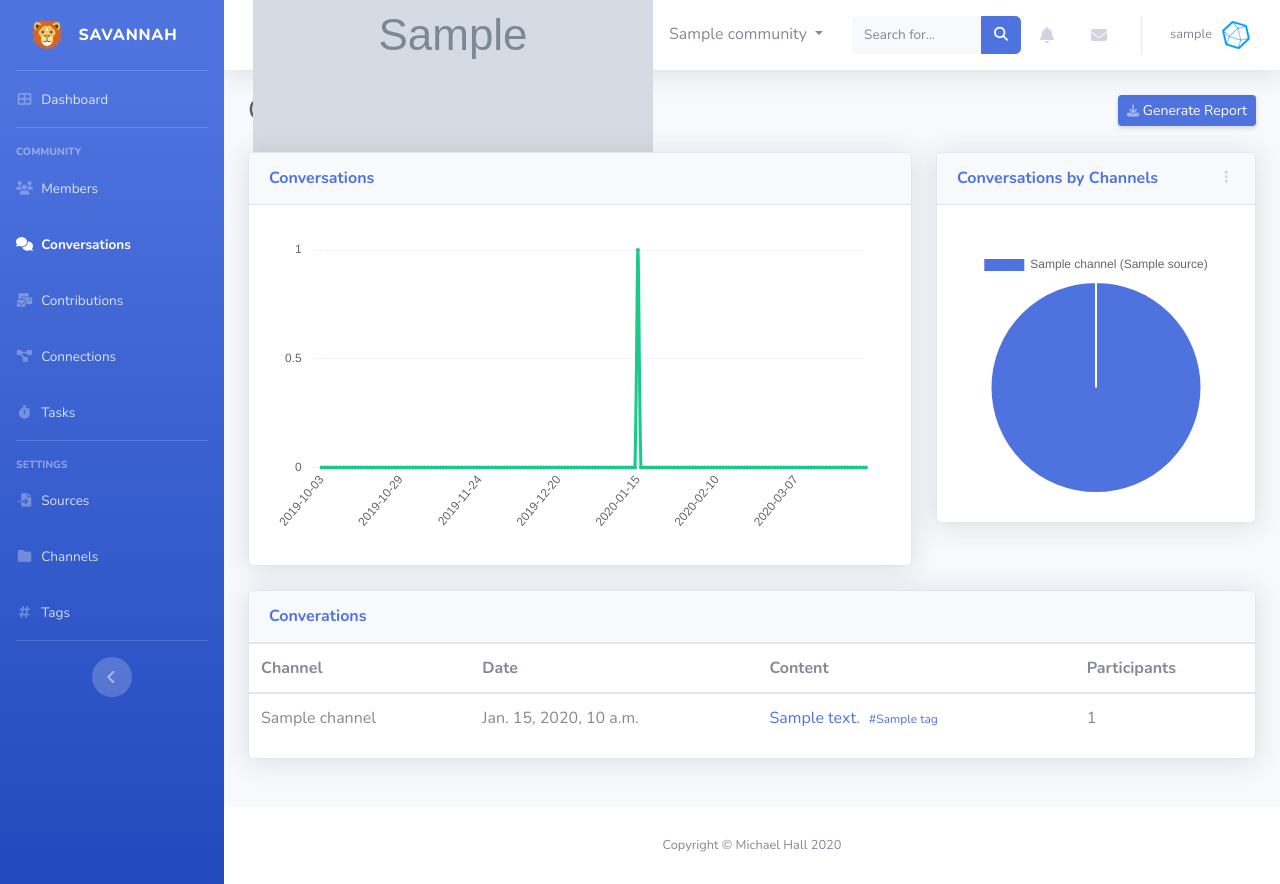
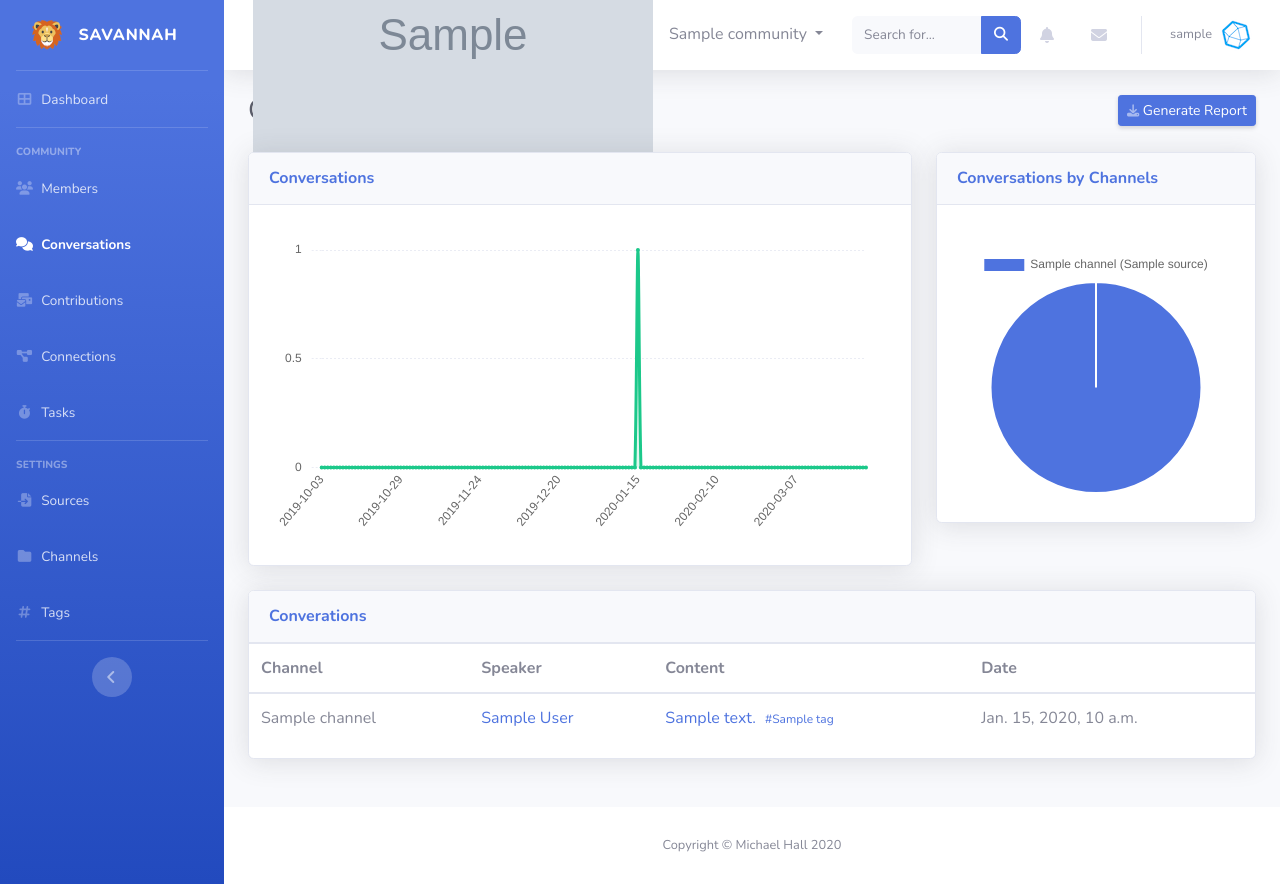
Before and after one commit to SavannahHQ/Savannah, a Django app: page /v2/conversations/1/ in a window 1280 px wide. Run offline with Django 3.2, Linux system fonts and the light colour scheme; a user stored in the database is signed in; tables that the repository leaves empty hold one stand-in row (values such as "Sample post"); grey boxes marked "Sample" are stand-in pictures; some libraries are stand-ins or nearby versions.

Commit message:
Make conversations link to their location

```diff
--- a/frontendv2/templates/savannahv2/conversations.html
+++ b/frontendv2/templates/savannahv2/conversations.html
@@ -34,18 +34,6 @@
                 <!-- Card Header - Dropdown -->
                 <div class="card-header py-3 d-flex flex-row align-items-center justify-content-between">
                   <h6 class="m-0 font-weight-bold text-primary">Conversations by Channels</h6>
-                  <div class="dropdown no-arrow">
-                    <a class="dropdown-toggle" href="#" role="button" id="dropdownMenuLink" data-toggle="dropdown" aria-haspopup="true" aria-expanded="false">
-                      <i class="fas fa-ellipsis-v fa-sm fa-fw text-gray-400"></i>
-                    </a>
-                    <div class="dropdown-menu dropdown-menu-right shadow animated--fade-in" aria-labelledby="dropdownMenuLink">
-                      <div class="dropdown-header">Dropdown Header:</div>
-                      <a class="dropdown-item" href="#">Action</a>
-                      <a class="dropdown-item" href="#">Another action</a>
-                      <div class="dropdown-divider"></div>
-                      <a class="dropdown-item" href="#">Something else here</a>
-                    </div>
-                  </div>
                 </div>
                 <!-- Card Body -->
                 <div class="card-body">
@@ -73,21 +61,21 @@
                 <thead>
                   <tr>
                     <th scope="col">Channel</th>
+                    <th scope="col">Speaker</th>
+                    <th scope="col">Content</th>
                     <th scope="col">Date</th>
-                    <th scope="col">Content</th>
-                    <th scope="col"><span class="short-text">#</span><span class="full-text">Participants</span></th>
                   </tr>
                 </thead>
                 <tbody>
                 {% for conversation in view.all_conversations %}
                 <tr>
                   <td class="text-nowrap"><i class="{{conversation.channel_icon}}" title="{{conversation.source_name}}"></i> {{conversation.channel_name}}</td>
-                  <td>{{conversation.timestamp}}</td>
+                  <td>{% if conversation.speaker %}<a href="{% url 'member_profile' conversation.speaker_id %}">{{conversation.speaker_name}}</a>{% endif %}</td>
                   <td>
-                    <a target="_blank" href="/admin/corm/conversation/{{conversation.id}}" title="{{conversation.content}}">{{ conversation }}</a>
+                    <a target="_blank" href="{{conversation.location|default:'#'}}" title="{{conversation.content}}">{{ conversation }}</a>
                     {% if conversation.tag_count > 0 %}{% include 'savannahv2/tags.html' with tags=conversation.tags.all %}{% endif %}
                   </td>
-                  <td>{{conversation.participant_count}}</td>
+                  <td class="text-nowrap">{{conversation.timestamp}}</td>
                 </tr>
                 {% endfor %}
                 </tbody>
--- a/frontendv2/views/conversations.py
+++ b/frontendv2/views/conversations.py
@@ -30,7 +30,7 @@ class Conversations:
         if self.member_tag:
             conversations = conversations.filter(participants__tags=self.member_tag)
 
-        conversations = conversations.annotate(participant_count=Count('participants'), tag_count=Count('tags'), source_name=F('channel__source__name'), channel_name=F('channel__name'), channel_icon=F('channel__source__icon_name')).order_by('-timestamp')
+        conversations = conversations.annotate(speaker_name=F('speaker__name'), tag_count=Count('tags'), source_name=F('channel__source__name'), channel_name=F('channel__name'), channel_icon=F('channel__source__icon_name')).order_by('-timestamp')
         return conversations[:100]
 
     def getConversationsChart(self):
```
